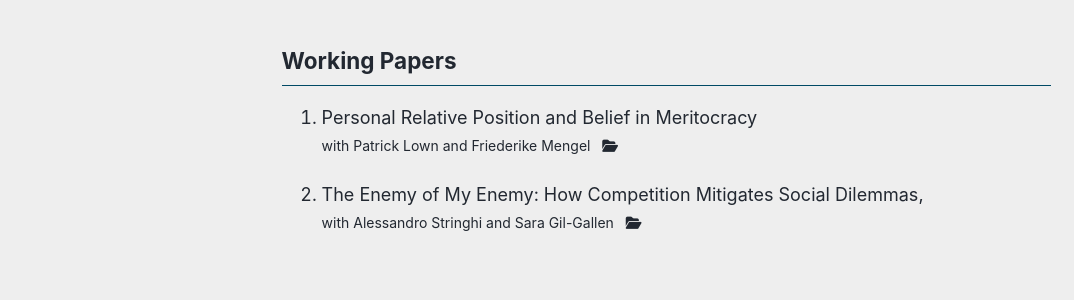
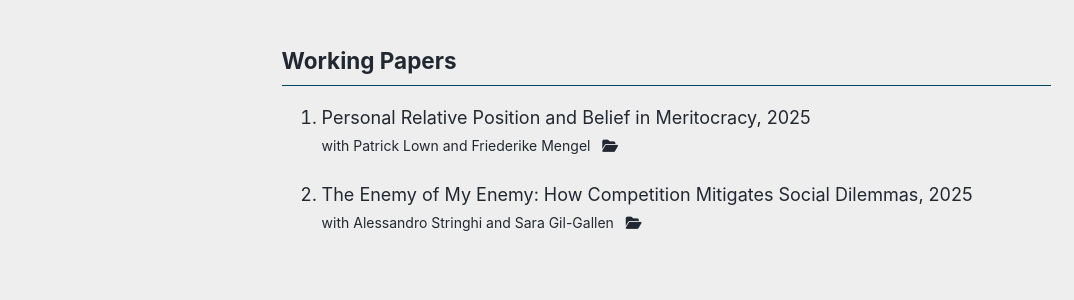
Before and after one commit to tazze87/tazze87.github.io, a Jekyll site: the page built from _pages/about.md, in a window 1280 px wide and 1158 px high. Shown: the part 582-882 px from the top of the window, without its empty margins (0-1074 px from the left). Built offline with Jekyll 4.4.1, drawn with Linux system fonts in a browser that asks for light colours; some web fonts are replaced; a script that is not in the unit is left out.

Commit message:
Update about.md

```diff
--- a/_pages/about.md
+++ b/_pages/about.md
@@ -55,7 +55,7 @@ author_profile: true
 
 
 ## Working Papers
-1. <a href="https://papers.ssrn.com/sol3/papers.cfm?abstract_id=3789067" target="_blank" rel="noopener noreferrer">Personal Relative Position and Belief in Meritocracy</a><br>
+1. <a href="https://papers.ssrn.com/sol3/papers.cfm?abstract_id=3789067" target="_blank" rel="noopener noreferrer">Personal Relative Position and Belief in Meritocracy</a>, 2025<br>
     <span style="font-size:14px;">
     with <a href="http://www.patricklown.com" target="_blank" rel="noopener noreferrer">Patrick Lown</a>
    and <a href="https://sites.google.com/site/friederikemengel/home?authuser=0" target="_blank" rel="noopener noreferrer">Friederike Mengel</a>
@@ -65,7 +65,7 @@ author_profile: true
    </span>
 
 
-2. [The Enemy of My Enemy: How Competition Mitigates Social Dilemmas](/files/The_enemy_of_my_enemy.pdf){:target="_blank" rel="noopener noreferrer"},<br>
+2. [The Enemy of My Enemy: How Competition Mitigates Social Dilemmas](/files/The_enemy_of_my_enemy.pdf){:target="_blank" rel="noopener noreferrer"}, 2025<br>
     <span style="font-size:14px;">
     with <a href="https://sites.google.com/view/alessandrostringhi" target="_blank" rel="noopener noreferrer">Alessandro Stringhi</a>
     and <a href="https://scholar.google.com/citations?user=Rmg1qDgAAAAJ&hl=es" target="_blank" rel="noopener noreferrer">Sara Gil-Gallen</a>
```
